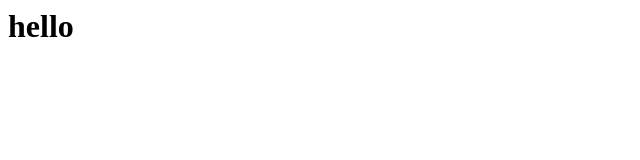
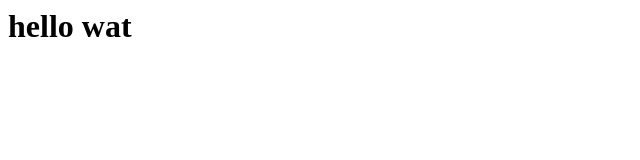
Before and after one commit to msshang18/bearead-demo, a plain HTML site: page index.html in a window 1280 px wide. Shown: the full height of the page, 0-640 px from the left. Drawn offline with Linux system fonts and the light colour scheme.

Commit message:
Update index.html

```diff
--- a/index.html
+++ b/index.html
@@ -1 +1 @@
-<h1>hello</h1>
+<h1>hello wat</h1>
```
